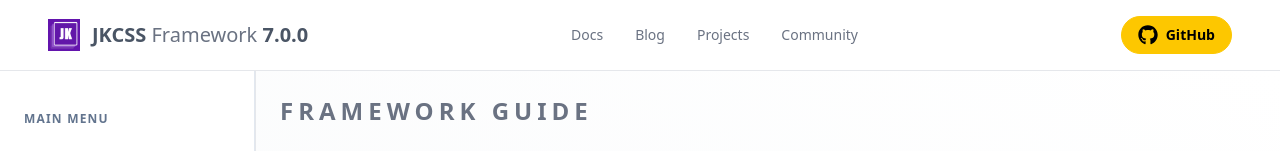
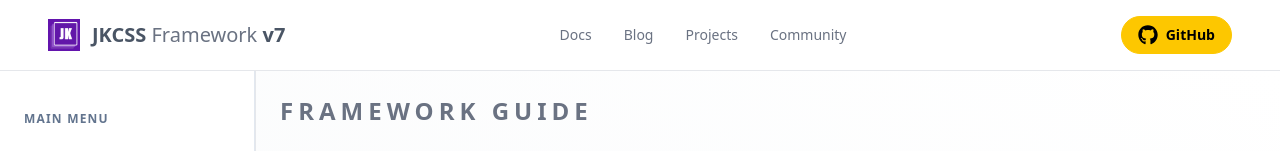
Before and after one commit to BackendExpert/NextgenJKCSS, a React (Vite) app: page /Docs/FrameworkGuide in a window 1280 px wide. Shown: the top 151 px of the page. Built offline with nearby package versions, Linux system fonts and the light colour scheme.

Commit message:
Update Navbar.jsx

```diff
--- a/src/components/Nav/Navbar.jsx
+++ b/src/components/Nav/Navbar.jsx
@@ -9,7 +9,7 @@ const Navbar = () => {
             <a href="/" className="flex items-center space-x-3">
                 <img src={jkcsslogo} alt="JKCSS Logo" className="h-8 w-auto" />
                 <h1 className="text-xl font-extrabold text-gray-600 select-none">
-                    JKCSS <span className="font-normal text-gray-500">Framework</span> <span>7.0.0</span>
+                    JKCSS <span className="font-normal text-gray-500">Framework</span> <span>v7</span>
                 </h1>
             </a>
 
```
